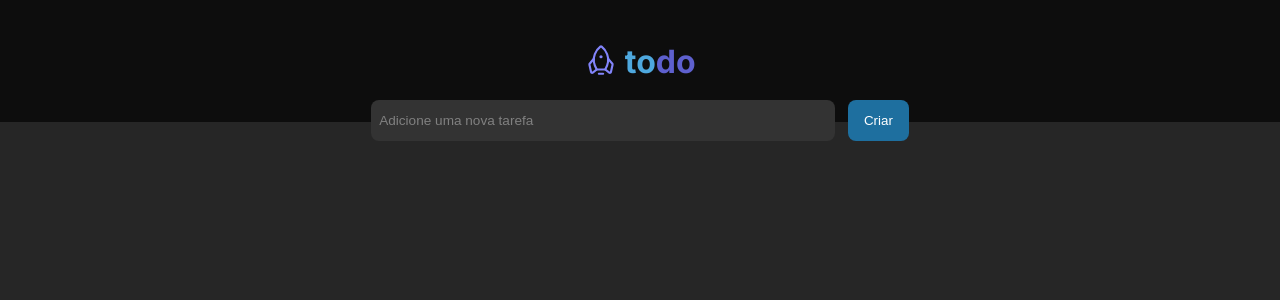
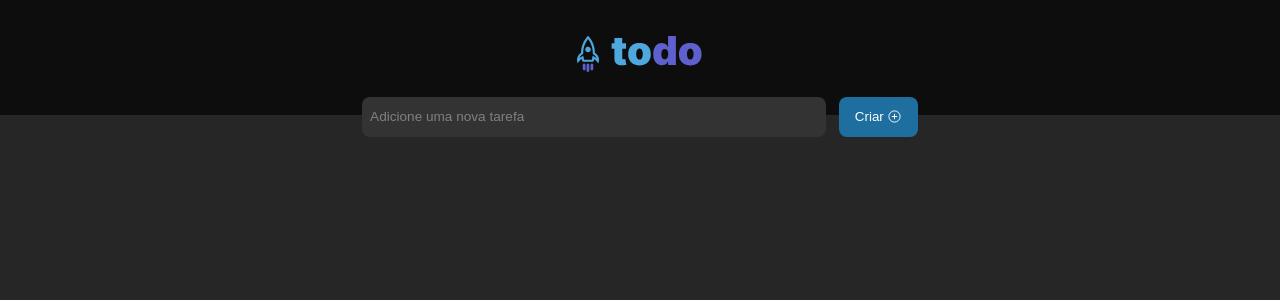
Before and after one commit to cauealb/projects-React, a React (Vite) app in the folder 04 - todo/: page / in a window 1280 px wide. Shown: the top 300 px of the page. Built offline with nearby package versions, Linux system fonts and the light colour scheme.

Commit message:
style: Trocando a logo para um svg + Mudando a posição da logo

```diff
--- a/04 - todo/src/Components/Header/HeadeStyle.module.css
+++ b/04 - todo/src/Components/Header/HeadeStyle.module.css
@@ -1,15 +1,7 @@
 .logo {
     font-size: 2rem;
     font-weight: bold;
-    padding: 2.6rem 0;
-}
-
-.logo_1 {
-    color: var(--blue-300)
-}
-
-.logo_2 {
-    color: var(--purple-500);
+    padding: 1.6rem 2.6rem 2.6rem 2.6rem;
 }
 
 .header {
@@ -62,6 +54,10 @@ form {
     border-radius: 8px;
     cursor: pointer;
     transition: all 0.2s linear;
+    display: flex;
+    justify-content: center;
+    align-items: center;
+    gap: 0.2rem;
 
     &:hover {
         background-color: var(--blue-300);
--- a/04 - todo/src/Components/Header/Header.tsx
+++ b/04 - todo/src/Components/Header/Header.tsx
@@ -1,19 +1,15 @@
-import { Rocket } from 'phosphor-react'
+import { PlusCircle } from 'phosphor-react'
 import styleHeader from './HeadeStyle.module.css'
+import logoTodo from  '../../assets/Logo todo.svg'
 
 export function Header() {
     return (
         <>
             <header className={styleHeader.header}>
-                <div className={styleHeader.hero}>
-                    <Rocket size={34} color="#8284FA"/>
-                    <div className={styleHeader.logo}>
-                        <span className={styleHeader.logo_1}>to</span><span className={styleHeader.logo_2}>do</span>
-                    </div>
-                </div>
+                <img className={styleHeader.logo} src={logoTodo} alt="Logo da todo" />
                 <form>
                     <input className={styleHeader.taskname} type="text" placeholder="Adicione uma nova tarefa"/>
-                    <button className={styleHeader.btn}>Criar</button>
+                    <button className={styleHeader.btn}>Criar <PlusCircle size={15}/></button>
                 </form>
             </header>
         </>
```
Also changed, not shown: 04 - todo/src/assets/Logo todo.svg (added).
